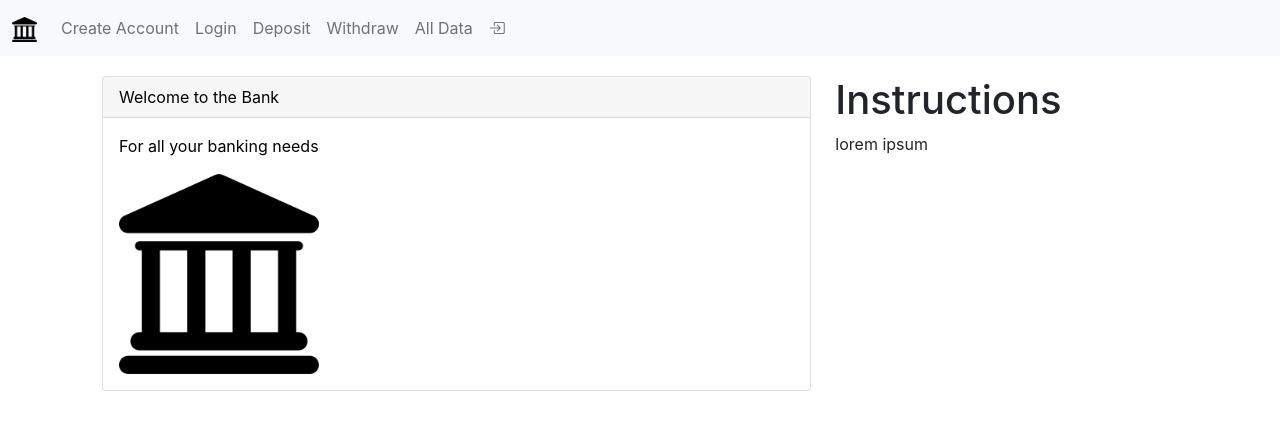
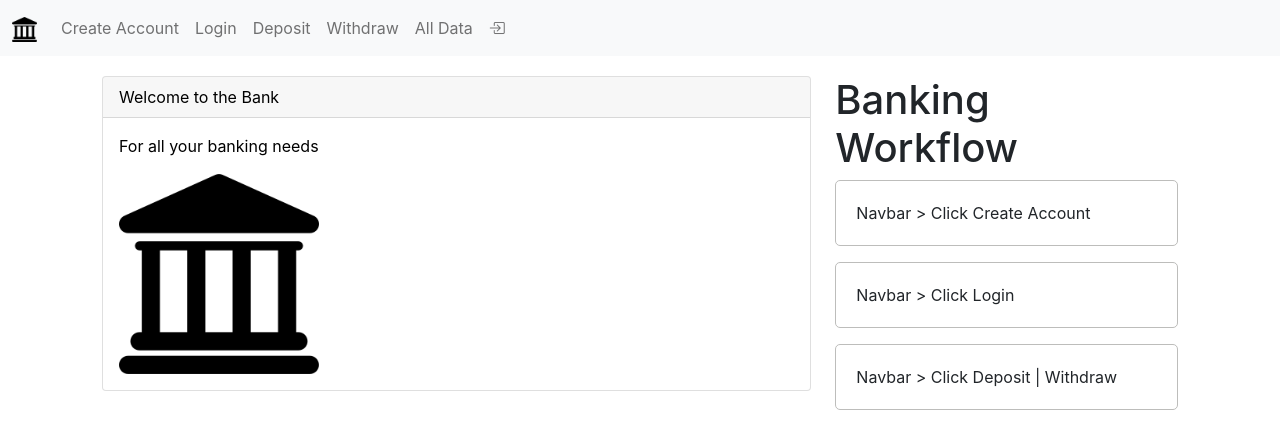
Before and after one commit to mrunal-modi/React-FrontEndBankingApp, a React (Create React App) app: page / in a window 1280 px wide. Shown: the top 448 px of the page. Built offline with nearby package versions, Linux system fonts and the light colour scheme.

Commit message:
updated Instructions

```diff
--- a/src/App.js
+++ b/src/App.js
@@ -4,7 +4,7 @@ import UserContext from "./features/Context";
 import NavBar from "./container/NavBar/NavBar";
 
 import Home from "./container/Home/Home";
-import CreateAccount from "./container/CreateAccount/CreateAccount"
+import CreateAccount from "./container/CreateAccount/CreateAccount";
 import Login from "./container/Login/Login";
 import Deposit from "./container/Deposit/Deposit";
 import Withdraw from "./container/Withdraw/Withdraw";
@@ -14,7 +14,6 @@ import Logout from "./container/Logout/Logout";
 function App() {
   return (
     <div className="App">
-        <NavBar />
       <UserContext.Provider
         value={{
           users: [
@@ -27,6 +26,7 @@ function App() {
           ],
         }}
       >
+        <NavBar />
         <div className="container" style={{ padding: "20px" }}>
           <Route path="/" exact component={Home} />
           <Route path="/create-account/" component={CreateAccount} />
--- /dev/null
+++ b/src/components/Content/RenderContent.css
@@ -0,0 +1,5 @@
+.Instructions p {
+  border: solid 1px #bdbdbb;
+  padding: 20px;
+  border-radius: 5px;
+}
--- /dev/null
+++ b/src/components/Content/RenderContent.js
@@ -0,0 +1,14 @@
+import content from "./contentData";
+import "./RenderContent.css";
+
+export default function RenderContent(props) {
+  let instructions = content[props.instruction_type];
+  return (
+    <div className="Instructions">
+          <h1>{instructions.title}</h1>
+          {instructions.steps.map ((el, i) =>
+          <p key={i}>{el}</p>
+          )}
+    </div>
+  );
+}
--- /dev/null
+++ b/src/components/Content/contentData.js
@@ -0,0 +1,27 @@
+const content = {
+  Home: {
+    title: "Banking Workflow",
+    steps: ["Navbar > Click Create Account", "Navbar > Click Login", "Navbar > Click Deposit | Withdraw"]
+  },
+  Create: {
+    title: "Create Account",
+    steps: ["Enter Name, Email, Password","Click Submit"]
+  },
+  Login: {
+    title: "Login to Account",
+    steps: ["Created Account?", "Enter Email, Password","Click Submit"]
+  },
+  Deposit: {
+    title: "Deposit Amount",
+    steps: ["Create Account + Login?", "Enter Amount","Click Deposit"]
+  },
+  Withdraw: {
+    title: "Withdraw Amount",
+    steps: ["Create Account + Login?", "Enter Amount","Click Withdraw"]
+  },
+  AllData: {
+    title: "View All Data",
+    steps: ["Login?","Username: admin@admin.edu | Password: secret"]
+  }
+}
+  export default content;
--- a/src/container/AllData/AllData.js
+++ b/src/container/AllData/AllData.js
@@ -3,6 +3,7 @@ import Card from "../../components/Card/Card";
 import UserContext from "../../features/Context";
 import Table from "../../components/Table/Table";
 import "./AllData.css";
+import RenderContent from "../../components/Content/RenderContent";
 
 export default function AllData() {
   const ctx = React.useContext(UserContext);
@@ -26,7 +27,7 @@ export default function AllData() {
           <Card
             maxWidth="100%"
             txtcolor="black"
-            header="All Data > Login using admin@admin.edu | secret"
+            header="All Data"
             title="Admin Access"
             body={
               ctx.loggedInUser === 0 ? (
@@ -39,8 +40,7 @@ export default function AllData() {
           />
         </div>
         <div className="col-sm-4">
-          <h1>Instructions</h1>
-          <p>lorem ipsum</p>
+        <RenderContent instruction_type="AllData"/>
         </div>
       </div>
     </div>
--- a/src/container/CreateAccount/CreateAccount.js
+++ b/src/container/CreateAccount/CreateAccount.js
@@ -2,6 +2,7 @@ import React from "react";
 import BankForm from "../../forms/BankForm";
 import Card from "../../components/Card/Card";
 import UserContext from "../../features/Context";
+import RenderContent from "../../components/Content/RenderContent";
 
 export default function CreateAccount() {
   const ctx = React.useContext(UserContext);
@@ -46,8 +47,7 @@ export default function CreateAccount() {
           </Card>
         </div>
         <div className="col-sm-4">
-          <h1>Instructions</h1>
-          <p>lorem ipsum</p>
+        <RenderContent instruction_type="Create"/>
         </div>
       </div>
     </div>
--- a/src/container/Deposit/Deposit.js
+++ b/src/container/Deposit/Deposit.js
@@ -1,6 +1,7 @@
 import React from "react";
 import TransactForm from "../../forms/TransactForm";
 import UserContext from "../../features/Context";
+import RenderContent from "../../components/Content/RenderContent";
 
 export default function Deposit(props) {
   const ctx = React.useContext(UserContext);
@@ -35,8 +36,7 @@ export default function Deposit(props) {
     </div>
 
     <div className="col-sm-4">
-      <h1>Instructions</h1>
-      <p>lorem ipsum</p>
+    <RenderContent instruction_type="Deposit"/>
     </div>
   </div>
 </div>
--- a/src/container/Home/Home.js
+++ b/src/container/Home/Home.js
@@ -2,6 +2,7 @@ import React from "react";
 import Card from "../../components/Card/Card";
 import BankImage from "../../components/Icons/BankImage";
 import CurrentUser from "../../features/CurrentUser";
+import RenderContent from "../../components/Content/RenderContent";
 import "./Home.css";
 
 export default function Home() {
@@ -23,8 +24,7 @@ export default function Home() {
         </div>
 
         <div className="col-sm-4">
-          <h1>Instructions</h1>
-          <p>lorem ipsum</p>
+          <RenderContent instruction_type="Home"/>
         </div>
 
       </div>
--- a/src/container/Login/Login.js
+++ b/src/container/Login/Login.js
@@ -3,6 +3,7 @@ import BankForm from "../../forms/BankForm";
 import Card from "../../components/Card/Card";
 import UserContext from "../../features/Context";
 import CurrentUser from "../../features/CurrentUser";
+import RenderContent from "../../components/Content/RenderContent";
 
 export default function Login(props) {
   const ctx = React.useContext(UserContext);
@@ -52,8 +53,7 @@ export default function Login(props) {
         </div>
 
         <div className="col-sm-4">
-          <h1>Instructions</h1>
-          <p>lorem ipsum</p>
+        <RenderContent instruction_type="Login"/>
         </div>
       </div>
     </div>
--- a/src/container/NavBar/NavBar.js
+++ b/src/container/NavBar/NavBar.js
@@ -1,10 +1,10 @@
 import BankImage from "../../components/Icons/BankImage";
 import { Link } from "react-router-dom";
 import CurrentUser from "../../features/CurrentUser";
-// import RenderContacts from "../../components/Contact/RenderContact";
 import "./NavBar.css";
 
 export default function NavBar() {
+  console.log("NavBar")
   return (
     <>
       <nav className="navbar navbar-expand-lg navbar-light bg-light">
@@ -58,7 +58,9 @@ export default function NavBar() {
                   <i className="bi bi-box-arrow-in-right"></i>
                 </Link>
               </li>
-              {/* <RenderContacts /> */}
+              <li>
+              <CurrentUser/>
+              </li>
             </ul>
           </div>
         </div>
--- a/src/container/Withdraw/Withdraw.js
+++ b/src/container/Withdraw/Withdraw.js
@@ -1,6 +1,7 @@
 import React from "react";
 import TransactForm from "../../forms/TransactForm";
 import UserContext from "../../features/Context";
+import RenderContent from "../../components/Content/RenderContent";
 
 export default function Withdraw(props) {
   const ctx = React.useContext(UserContext);
@@ -39,8 +40,7 @@ export default function Withdraw(props) {
         </div>
 
         <div className="col-sm-4">
-          <h1>Instructions</h1>
-          <p>lorem ipsum</p>
+        <RenderContent instruction_type="Withdraw"/>
         </div>
       </div>
     </div>
--- a/src/features/Context.js
+++ b/src/features/Context.js
@@ -6,8 +6,9 @@ export default UserContext;
 // Custom Hook is a function that starts with use..
 export function useCurrentUser() {
   const ctx = React.useContext(UserContext);
+  console.log(ctx);
 
-  let userId = ctx.loggedInUser;
+  let userId = ctx?.loggedInUser;
   if (userId == undefined)
   return null;
 
```
Lines whose indentation alone changed are shown as unchanged.
